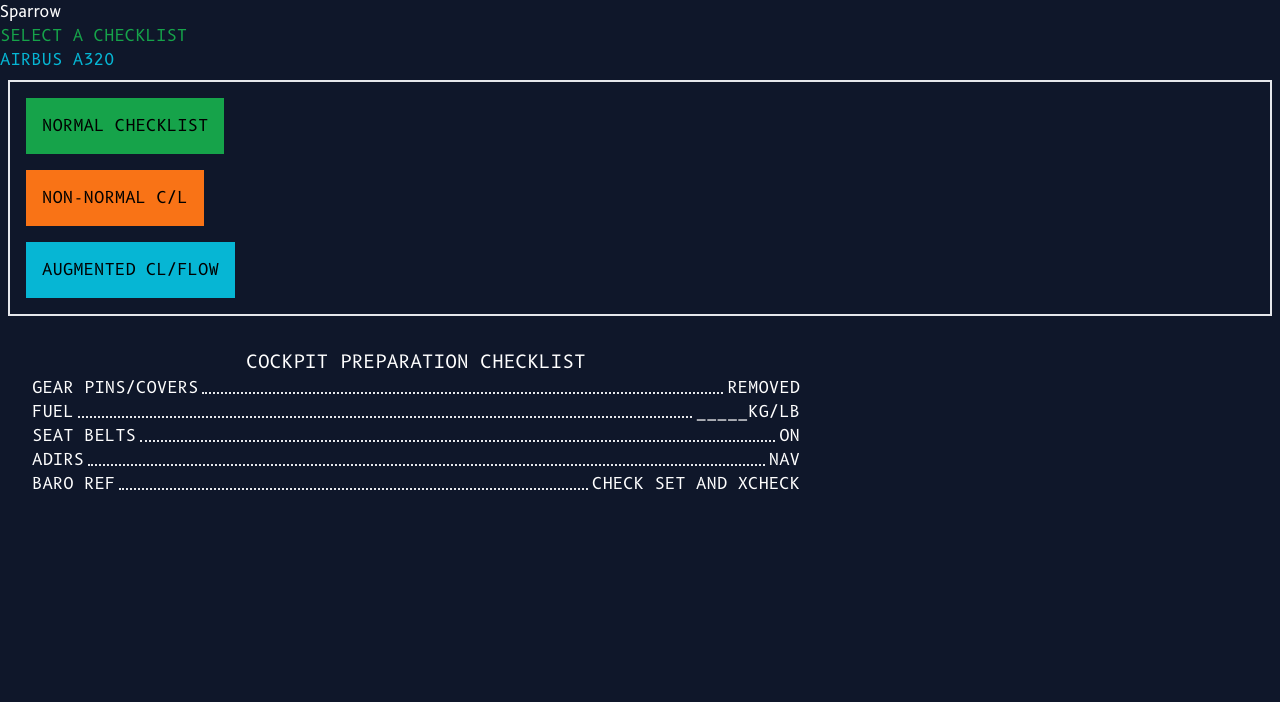
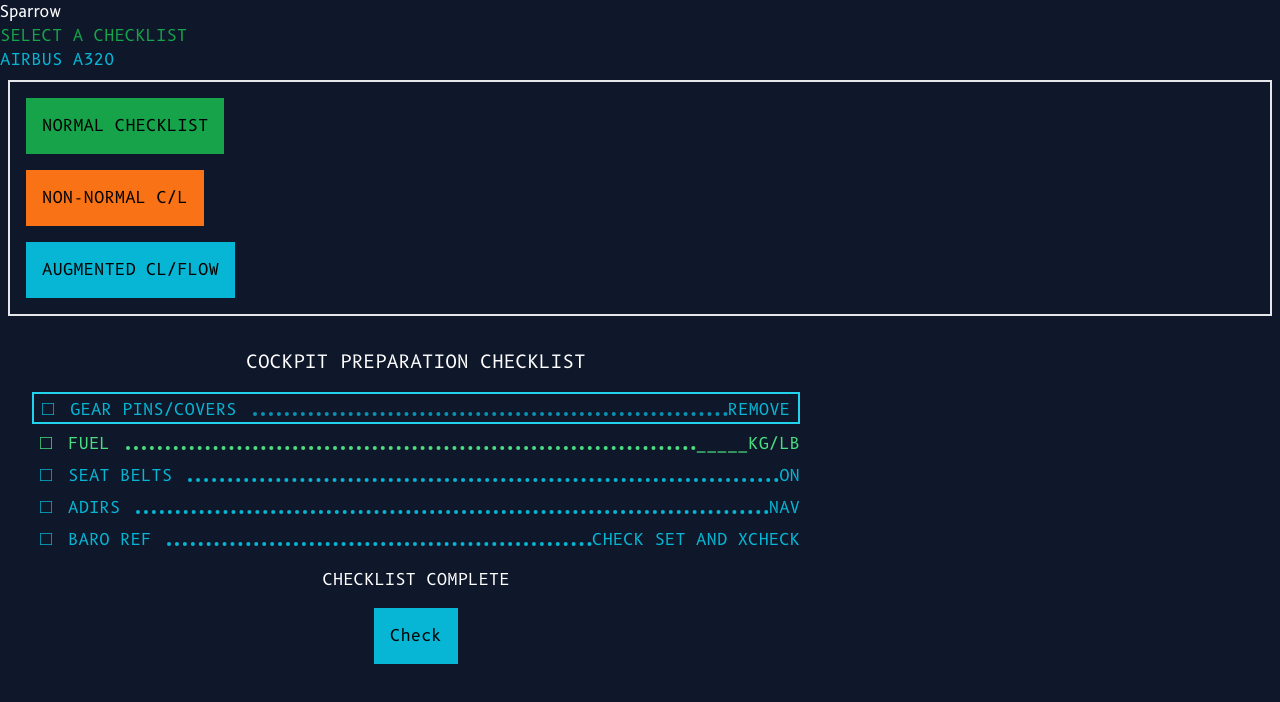
Before and after one commit to evgeniyp92/sparrow, a Next.js app: page / in a window 1280 px wide. Shown: the top 702 px of the page. Built offline with nearby package versions, Linux system fonts and the light colour scheme.

Commit message:
add accurate coloring and checklist handling btn

```diff
--- a/src/pages/index.tsx
+++ b/src/pages/index.tsx
@@ -26,33 +26,42 @@ export default function Home() {
         </a>
       </div>
       <div id='checklist-specimen' className='font-b612mono uppercase m-4 p-4 w-[50rem]'>
-        <p className='text-center text-lg text-white'>cockpit preparation checklist</p>
-        <div>
-          <div className='flex flex-row justify-between items-end text-white'>
+        <p className='text-center text-lg text-white mb-4'>cockpit preparation checklist</p>
+        <div className='flex flex-col space-y-1'>
+          <div className='flex flex-row justify-between items-end text-cyan-500 border-2 border-cyan-400 px-2'>
+            <span className='text-xl mr-4'>□</span>
             <p>Gear pins/covers</p>
-            <div className='flex-auto border-b-2 h-3 mx-1 mb-1.5 border-dotted' />
-            <p>removed</p>
+            <div className='flex-auto border-b-4 h-3 ml-4 mb-1.5 border-dotted border-cyan-600' />
+            <p>remove</p>
           </div>
-          <div className='flex flex-row justify-between items-end text-white'>
+          <div className='flex flex-row justify-between items-end text-green-400 pl-2'>
+            <span className='text-xl mr-4'>□</span>
             <p>fuel</p>
-            <div className='flex-auto border-b-2 h-3 mx-1 mb-1.5 border-dotted' />
+            <div className='flex-auto border-b-4 h-3 ml-4 mb-1.5 border-dotted border-green-400' />
             <p>_____KG/lb</p>
           </div>
-          <div className='flex flex-row justify-between items-end text-white'>
+          <div className='flex flex-row justify-between items-end text-cyan-500 pl-2'>
+            <span className='text-xl mr-4'>□</span>
             <p>Seat belts</p>
-            <div className='flex-auto border-b-2 h-3 mx-1 mb-1.5 border-dotted' />
+            <div className='flex-auto border-b-4 h-3 ml-4 mb-1.5 border-dotted border-cyan-500' />
             <p>on</p>
           </div>
-          <div className='flex flex-row justify-between items-end text-white'>
+          <div className='flex flex-row justify-between items-end text-cyan-500 pl-2'>
+            <span className='text-xl mr-4'>□</span>
             <p>adirs</p>
-            <div className='flex-auto border-b-2 mx-1 mb-1.5 border-dotted' />
+            <div className='flex-auto border-b-4 ml-4 mb-1.5 border-dotted border-cyan-500' />
             <p>nav</p>
           </div>
-          <div className='flex flex-row justify-between items-end text-white'>
+          <div className='flex flex-row justify-between items-end text-cyan-500 pl-2'>
+            <span className='text-xl mr-4'>□</span>
             <p>baro ref</p>
-            <div className='flex-auto border-b-2 mx-1 mb-1.5 border-dotted' />
+            <div className='flex-auto border-b-4 ml-4 mb-1.5 border-cyan-500 border-dotted' />
             <p>check set and xcheck</p>
           </div>
+        </div>
+        <div className='flex flex-col items-center mt-4'>
+          <p className='uppercase font-b612mono text-white'>checklist complete</p>
+          <button className='m-4 p-4 min-w-fit font-b612mono text-black bg-cyan-500'>Check</button>
         </div>
       </div>
     </div>
```
